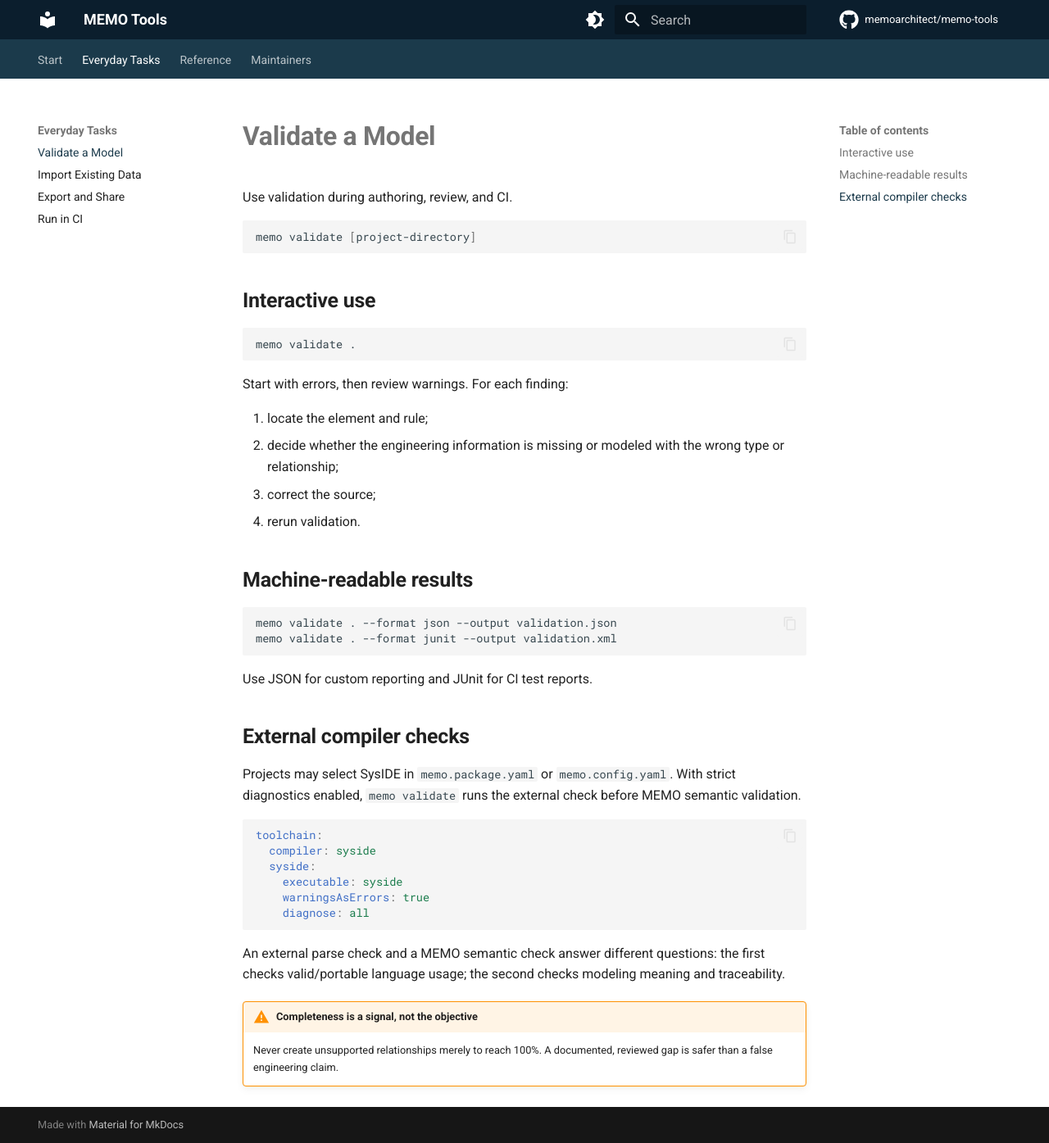
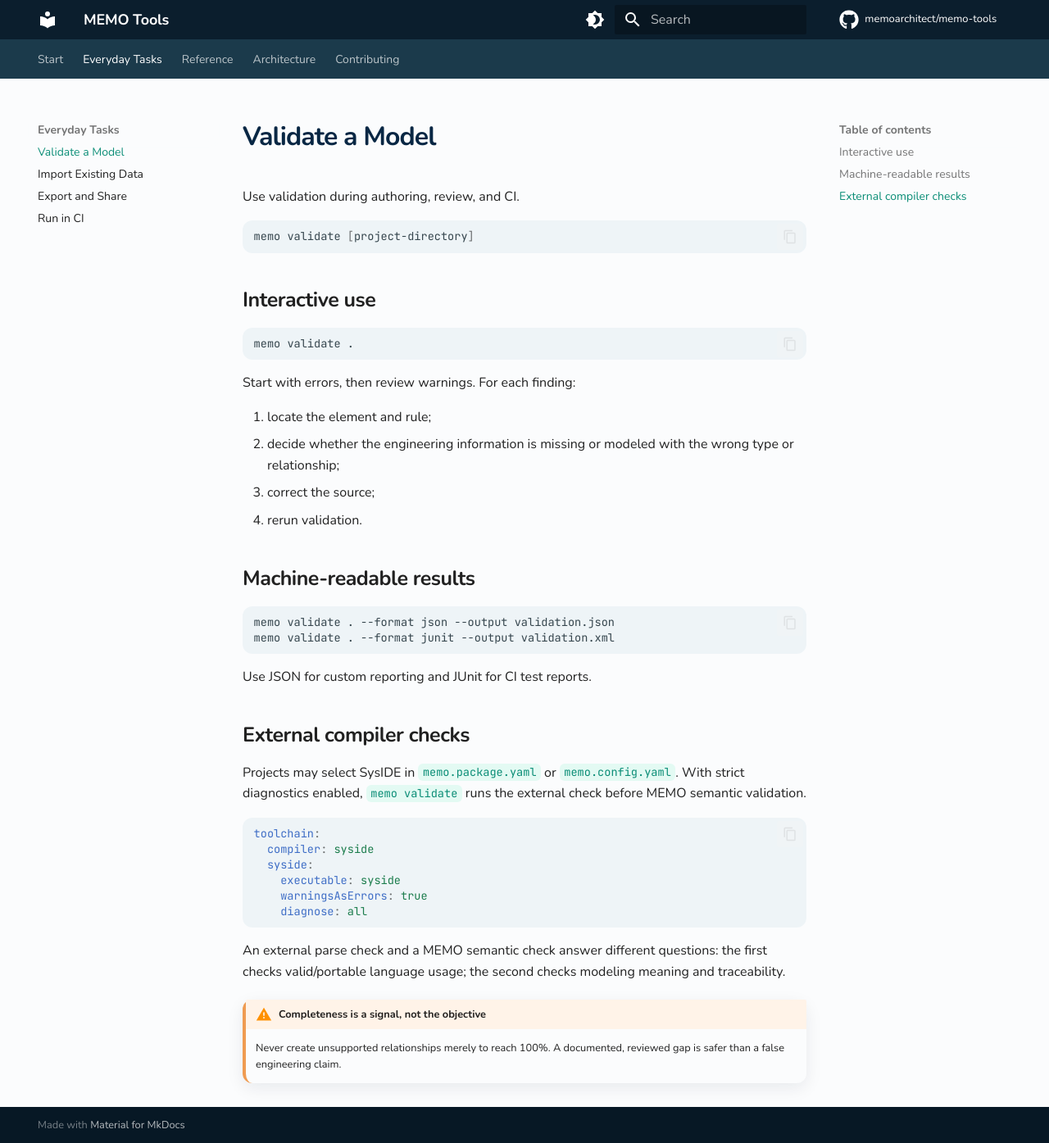
Before and after one commit to memoarchitect/memo-tools, an MkDocs documentation site: the page built from docs/tasks/validate.md, in a window 1280 px wide and 1395 px high. Shown: the whole window at 82% size. Built offline with MkDocs 1.6.1 and Material for MkDocs 9.7.7, drawn with Linux system fonts in a browser that asks for light colours; comment, search, counter and statistics services are not loaded.

Commit message:
docs: add architecture and contributing sections, restore MEMO visual identity
- New 'How Tools Is Organized' architecture page: engine pipeline, package
  entry points (root/browser/types), source map, and manifest-driven
  ontology resolution
- New Contributing page absorbing maintainers/implementation.md, with
  maintainer checks, boundaries, and testing expectations
- Shared MEMO deck theme: night-navy chrome, teal accents, Nunito/JetBrains
  Mono, soft card styling

Co-Authored-By: Claude Fable 5 <noreply@anthropic.com>

```diff
--- a/docs/stylesheets/extra.css
+++ b/docs/stylesheets/extra.css
@@ -1,15 +1,152 @@
-:root,
-[data-md-color-scheme="default"],
+/* MEMO documentation theme
+   Visual identity from the MEMO introduction deck:
+   night-navy chrome, teal accent, ink-on-paper text, soft wash cards,
+   mono teal package names. Shared across the memo, memo-tools, and
+   memo-architect documentation sites. */
+
+:root {
+  --memo-night: #0b1e2d;
+  --memo-night-2: #0a3452;
+  --memo-ink: #082744;
+  --memo-muted: #5c7188;
+  --memo-paper: #fbfcfd;
+  --memo-wash: #eef4f7;
+  --memo-line: #d8e2e9;
+  --memo-teal: #2dd4a8;
+  --memo-teal-deep: #0a8d76;
+  --memo-teal-soft: #e3faf3;
+  --memo-blue: #438ed0;
+  --memo-blue-soft: #eaf4fd;
+  --memo-orange: #ef9b51;
+  --memo-orange-soft: #fff3e8;
+  --memo-red: #ea6b61;
+  --memo-red-soft: #fff0ef;
+  --memo-code-bg: #06243d;
+  --memo-code-ink: #cfe8ff;
+  --memo-radius: 12px;
+}
+
+/* ── Palette mapping ─────────────────────────────────────────────────── */
+
+[data-md-color-scheme="default"] {
+  --md-primary-fg-color: #1b3a4b;
+  --md-primary-fg-color--dark: var(--memo-night);
+  --md-accent-fg-color: var(--memo-teal-deep);
+  --md-typeset-a-color: var(--memo-teal-deep);
+  --md-default-bg-color: var(--memo-paper);
+  --md-code-bg-color: var(--memo-wash);
+  --md-typeset-table-color: var(--memo-line);
+}
+
 [data-md-color-scheme="slate"] {
   --md-primary-fg-color: #1b3a4b;
-  --md-primary-fg-color--dark: #0b1e2d;
-  --md-accent-fg-color: #2dd4a8;
+  --md-primary-fg-color--dark: var(--memo-night);
+  --md-accent-fg-color: var(--memo-teal);
+  --md-typeset-a-color: var(--memo-teal);
+  --md-default-bg-color: #0d2231;
+  --md-code-bg-color: rgba(6, 36, 61, 0.72);
 }
 
-.md-header { background: #0b1e2d; }
+/* ── Chrome: header and tabs match the deck's night navy ────────────── */
+
+.md-header { background: var(--memo-night); }
+.md-header--shadow { box-shadow: 0 1px 0 rgba(45, 212, 168, 0.25), 0 8px 24px rgba(2, 31, 54, 0.18); }
 .md-tabs { background: #1b3a4b; }
-.md-typeset h1 { font-weight: 700; }
-.md-typeset h2 { font-weight: 650; }
-.md-typeset table:not([class]) th { background: rgba(27, 58, 75, 0.09); }
-.md-typeset .admonition { border-left-color: #2dd4a8; }
-.md-typeset .admonition-title { background: rgba(45, 212, 168, 0.09); }
+.md-tabs__link--active { color: var(--memo-teal); font-weight: 700; }
+.md-header__topic:first-child { font-weight: 800; letter-spacing: -0.01em; }
+
+/* ── Typography: tight display headings like the deck ────────────────── */
+
+.md-typeset h1 {
+  color: var(--memo-ink);
+  font-weight: 800;
+  letter-spacing: -0.03em;
+}
+.md-typeset h2 { font-weight: 750; letter-spacing: -0.02em; }
+.md-typeset h3 { font-weight: 700; letter-spacing: -0.01em; }
+[data-md-color-scheme="slate"] .md-typeset h1 { color: #e8f1f8; }
+
+/* ── Inline code: teal chips, as the deck styles package names ───────── */
+
+.md-typeset code {
+  border-radius: 6px;
+  background: var(--memo-teal-soft);
+  color: var(--memo-teal-deep);
+  padding: 0.1em 0.4em;
+}
+[data-md-color-scheme="slate"] .md-typeset code {
+  background: rgba(45, 212, 168, 0.12);
+  color: var(--memo-teal);
+}
+
+/* Code blocks keep neutral syntax colors on the standard panel */
+.md-typeset pre > code {
+  background: var(--md-code-bg-color);
+  color: var(--md-code-fg-color);
+  border-radius: var(--memo-radius);
+  padding: 0.75em 1em;
+}
+
+/* ── Tables: wash header band, soft rounded frame ─────────────────────── */
+
+.md-typeset table:not([class]) {
+  border-radius: var(--memo-radius);
+  border: 1px solid var(--memo-line);
+  overflow: hidden;
+}
+.md-typeset table:not([class]) th {
+  background: var(--memo-wash);
+  color: var(--memo-ink);
+  font-weight: 750;
+}
+[data-md-color-scheme="slate"] .md-typeset table:not([class]) {
+  border-color: rgba(216, 226, 233, 0.16);
+}
+[data-md-color-scheme="slate"] .md-typeset table:not([class]) th {
+  background: rgba(45, 212, 168, 0.08);
+  color: #e8f1f8;
+}
+
+/* ── Admonitions: deck card styling ──────────────────────────────────── */
+
+.md-typeset .admonition,
+.md-typeset details {
+  border-radius: var(--memo-radius);
+  border-width: 0 0 0 4px;
+  border-left-color: var(--memo-teal-deep);
+  box-shadow: 0 6px 20px rgba(2, 31, 54, 0.08);
+}
+.md-typeset .admonition-title,
+.md-typeset summary { background: rgba(45, 212, 168, 0.10); }
+.md-typeset .admonition.warning, .md-typeset details.warning { border-left-color: var(--memo-orange); }
+.md-typeset .warning > .admonition-title, .md-typeset .warning > summary { background: var(--memo-orange-soft); }
+.md-typeset .admonition.danger, .md-typeset details.danger { border-left-color: var(--memo-red); }
+.md-typeset .danger > .admonition-title, .md-typeset .danger > summary { background: var(--memo-red-soft); }
+.md-typeset .admonition.info, .md-typeset details.info { border-left-color: var(--memo-blue); }
+.md-typeset .info > .admonition-title, .md-typeset .info > summary { background: var(--memo-blue-soft); }
+[data-md-color-scheme="slate"] .md-typeset .warning > .admonition-title { background: rgba(239, 155, 81, 0.14); }
+[data-md-color-scheme="slate"] .md-typeset .danger > .admonition-title { background: rgba(234, 107, 97, 0.14); }
+[data-md-color-scheme="slate"] .md-typeset .info > .admonition-title { background: rgba(67, 142, 208, 0.14); }
+
+/* ── Blockquotes: the deck's teal-rail callout ───────────────────────── */
+
+.md-typeset blockquote {
+  border-left: 4px solid var(--memo-teal);
+  background: var(--memo-teal-soft);
+  border-radius: 0 var(--memo-radius) var(--memo-radius) 0;
+  padding: 0.6em 1em;
+  color: var(--memo-ink);
+}
+[data-md-color-scheme="slate"] .md-typeset blockquote {
+  background: rgba(45, 212, 168, 0.08);
+  color: inherit;
+}
+
+/* ── Buttons and footer ──────────────────────────────────────────────── */
+
+.md-typeset .md-button--primary {
+  background-color: var(--memo-teal-deep);
+  border-color: var(--memo-teal-deep);
+}
+.md-footer { background: var(--memo-night); }
+.md-footer-meta { background: #071825; }
--- a/mkdocs.yml
+++ b/mkdocs.yml
@@ -6,6 +6,9 @@ repo_name: memoarchitect/memo-tools
 
 theme:
   name: material
+  font:
+    text: Nunito
+    code: JetBrains Mono
   palette:
     - scheme: default
       primary: custom
@@ -69,5 +72,6 @@ nav:
       - Command Map: reference/commands.md
       - Project Configuration: reference/configuration.md
       - Library API: reference/library.md
-  - Maintainers:
-      - How Tools Is Built: maintainers/implementation.md
+  - Architecture:
+      - How Tools Is Organized: architecture/index.md
+  - Contributing: contributing.md
```
Also changed, not shown: docs/architecture/index.md (added, +94 -0 lines), docs/contributing.md (added, +69 -0 lines), docs/maintainers/implementation.md (deleted, +0 -21 lines).
